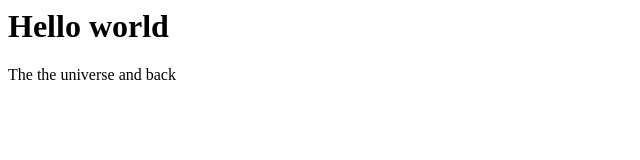
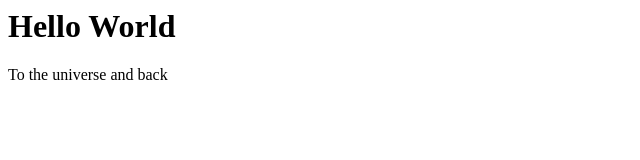
Before and after one commit to rose-miller/rose.github.io, a plain HTML site: page index.html in a window 1280 px wide. Shown: the full height of the page, 0-640 px from the left. Drawn offline with Linux system fonts and the light colour scheme.

Commit message:
Update index.html

```diff
--- a/index.html
+++ b/index.html
@@ -1,2 +1,2 @@
-<h1>Hello world</h1>
-<p>The the universe and back</p>
+<h1>Hello World</h1>
+<p>To the universe and back</p>
```
